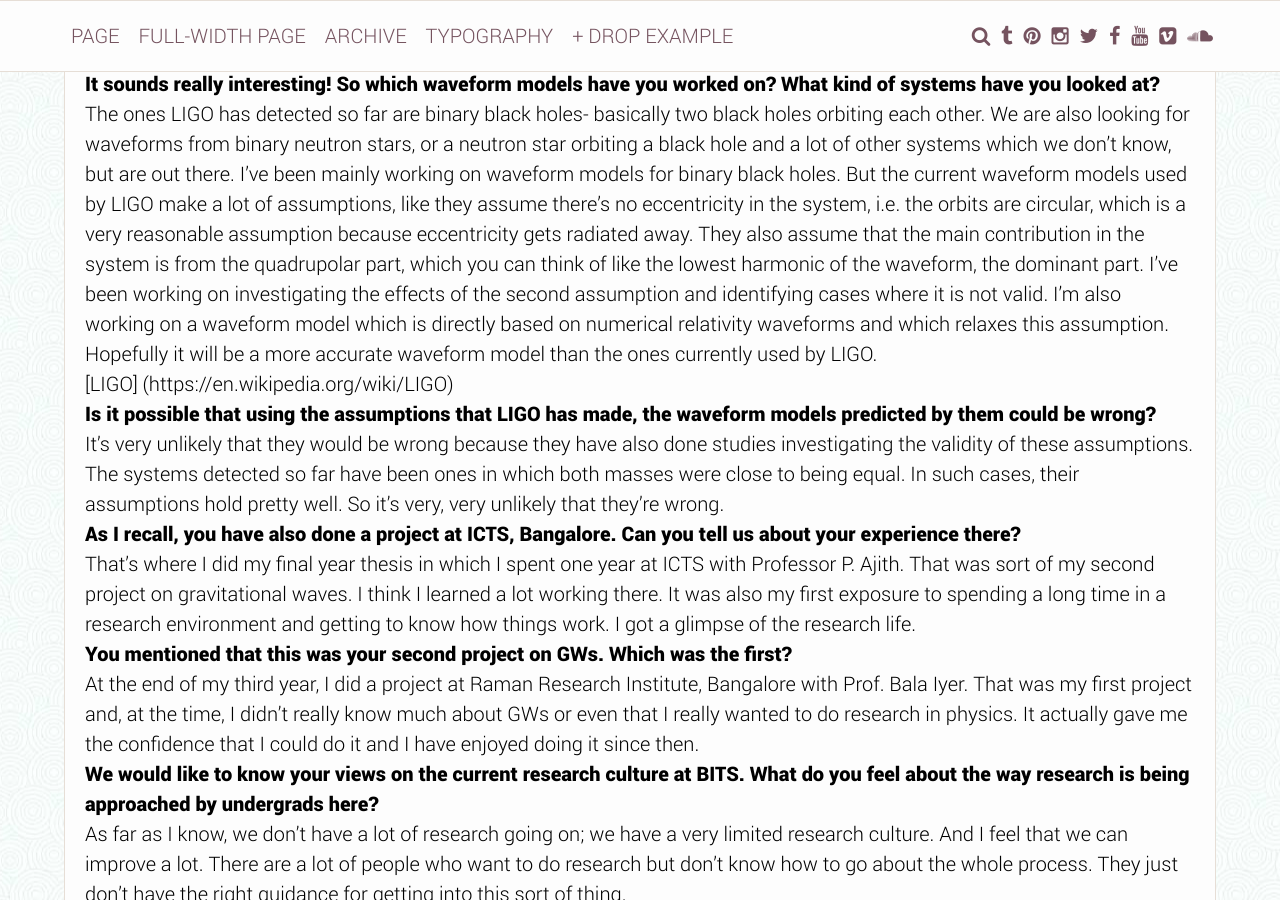
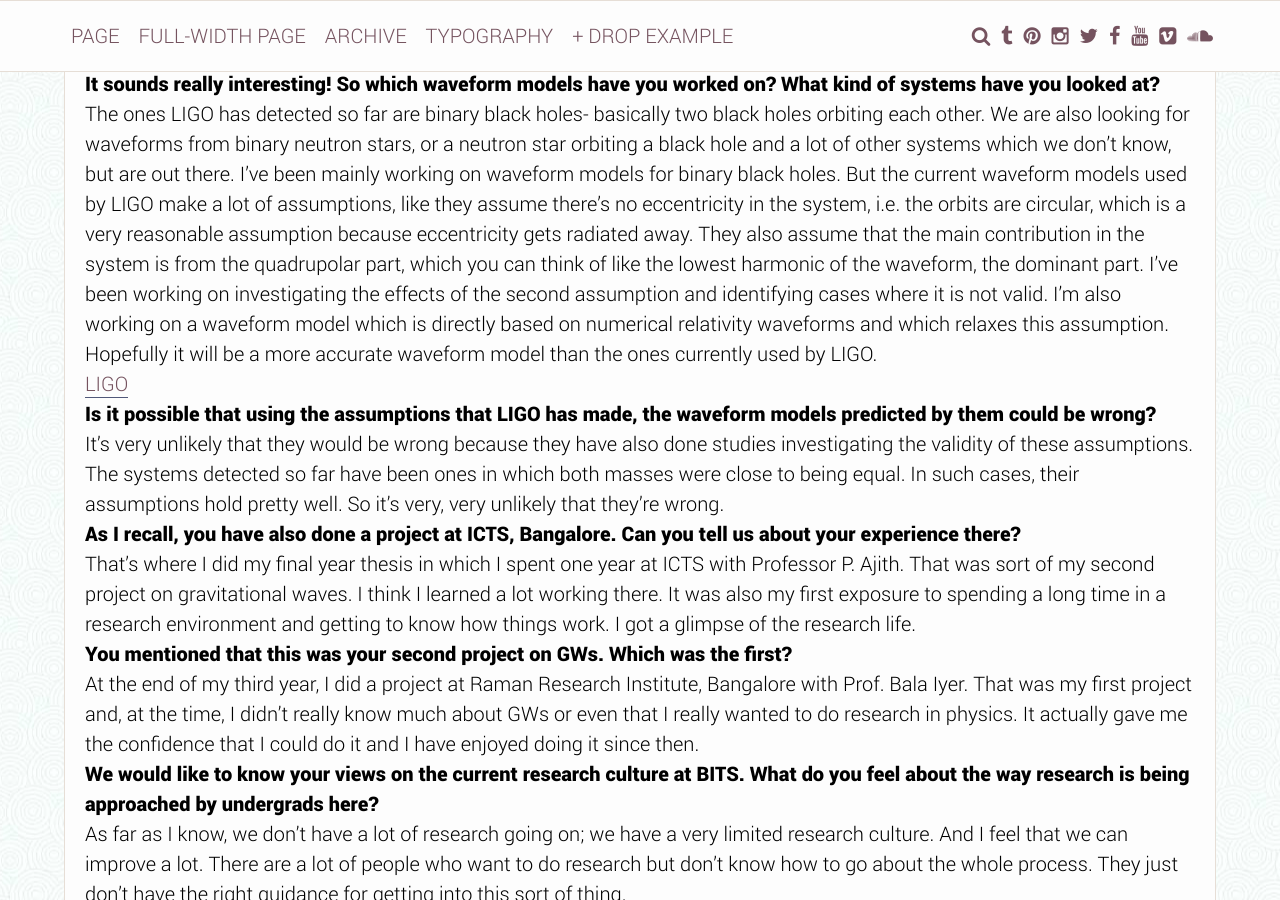
Before and after one commit to SAC-BITSPilani/sac-bitspilani.github.io, a Jekyll site: the page built from _posts/2017-08-12-Vijay-Varma.md, in a window 1280 px wide and 900 px high, scrolled down 1693 px. Built offline with Jekyll 4.4.1, drawn with Linux system fonts in a browser that asks for light colours.

Commit message:
Update 2017-08-12-Vijay-Varma.md

```diff
--- a/_posts/2017-08-12-Vijay-Varma.md
+++ b/_posts/2017-08-12-Vijay-Varma.md
@@ -27,14 +27,14 @@ The other stuff that I have been working on is estimating the accuracy of curren
 
 For understanding numerical relativity, [click here.](https://www.black-holes.org/)
 
-[Gravitational waves explained:.](https://www.ligo.caltech.edu/page/what-are-gw)
+[Gravitational waves explained!](https://www.ligo.caltech.edu/page/what-are-gw)
 
 
 **It sounds really interesting! So which waveform models have you worked on? What kind of systems have you looked at?**
 
 The ones LIGO has detected so far are binary black holes-  basically two black holes orbiting each other. We are also looking for waveforms from binary neutron stars, or a neutron star orbiting a black hole and a lot of other systems which we don’t know, but are out there. I’ve been mainly working on waveform models for binary black holes. But the current waveform models used by LIGO make a lot of assumptions, like they assume there’s no eccentricity in the system, i.e. the orbits are circular, which is a very reasonable assumption because eccentricity gets radiated away. They also assume that the main contribution in the system is from the quadrupolar part, which you can think of like the lowest harmonic of the waveform, the dominant part. I've been working on investigating the effects of the second assumption and identifying cases where it is not valid. I'm also working on a waveform model which is directly based on numerical relativity waveforms and which relaxes this assumption. Hopefully it will be a more accurate waveform model than the ones currently used by LIGO.
 
-[LIGO] (https://en.wikipedia.org/wiki/LIGO)
+[LIGO](https://en.wikipedia.org/wiki/LIGO)
 
 **Is it possible that using the assumptions that LIGO has made, the waveform models predicted by them could be wrong?**
 
@@ -88,6 +88,6 @@ Everything we know about the universe is being painted through EM observations b
 
 _Some interesting links, if this got you hooked-_
 
-[Neil DeGrasse Tyson on Einstein’s theory of General Relativity that predicted GWs.](https://www.youtube.com/watch?v=DoOPEPVYAnU)
+* [Neil DeGrasse Tyson on Einstein’s theory of General Relativity that predicted GWs.](https://www.youtube.com/watch?v=DoOPEPVYAnU)
 
-[LIGO-India](http://www.gw-indigo.org/tiki-index.php?page=LIGO-India)
+* [LIGO-India](http://www.gw-indigo.org/tiki-index.php?page=LIGO-India)
```
